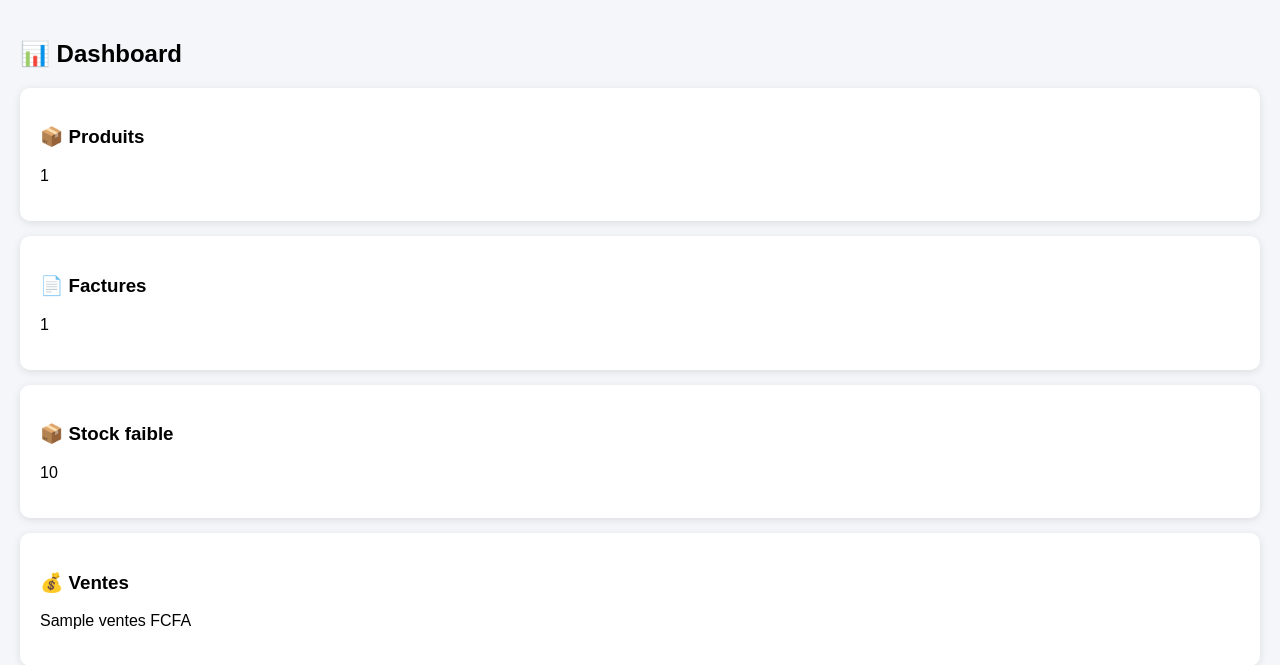
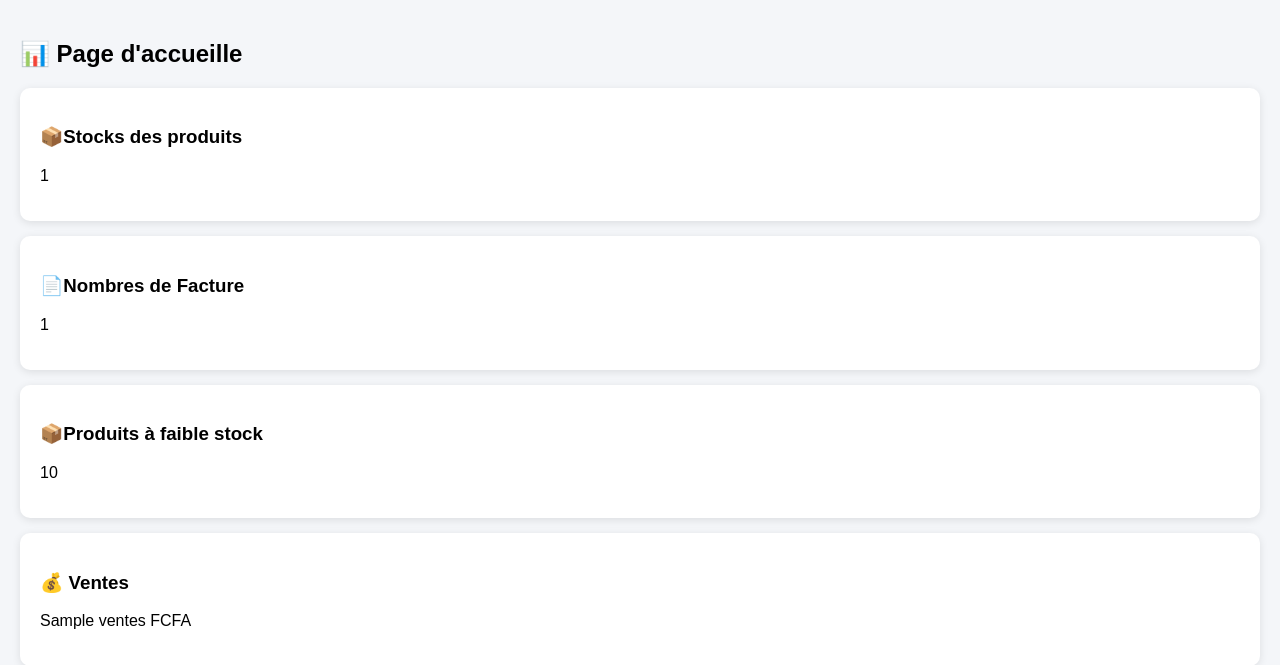
Before and after one commit to boukarediallo262-spec/gestion-nana, a Flask app: template templates/dashboard.html in a window 1280 px wide. Shown: the part 116-781 px from the top of the page. Run offline with Flask 3, Linux system fonts and the light colour scheme; the template is opened without the code that fills it: most values are stand-ins (such as "Sample title", 1, 10 or a date in 2020).

Commit message:
Update dashboard.html

```diff
--- a/templates/dashboard.html
+++ b/templates/dashboard.html
@@ -1,12 +1,12 @@
 {% extends "base.html" %}
 {% block content %}
 
-<h2>📊 Dashboard</h2>
+<h2>📊 Page d'accueille</h2>
 
 <!-- 🔢 STATS -->
-<div class="card"><h3>📦 Produits</h3><p>{{ total_produits }}</p></div>
-<div class="card"><h3>📄 Factures</h3><p>{{ total_factures }}</p></div>
-<div class="card"><h3>📦 Stock faible</h3><p>{{ stock_faible }}</p></div>
+<div class="card"><h3>📦Stocks des produits</h3><p>{{ total_produits }}</p></div>
+<div class="card"><h3>📄Nombres de Facture</h3><p>{{ total_factures }}</p></div>
+<div class="card"><h3>📦Produits à faible stock</h3><p>{{ stock_faible }}</p></div>
 <div class="card"><h3>💰 Ventes</h3><p>{{ ventes }} FCFA</p></div>
 <div class="card"><h3>💸 Dépenses</h3><p>{{ depenses }} FCFA</p></div>
 <div class="card"><h3>📈 Bénéfice</h3><p>{{ benefice }} FCFA</p></div>
```
